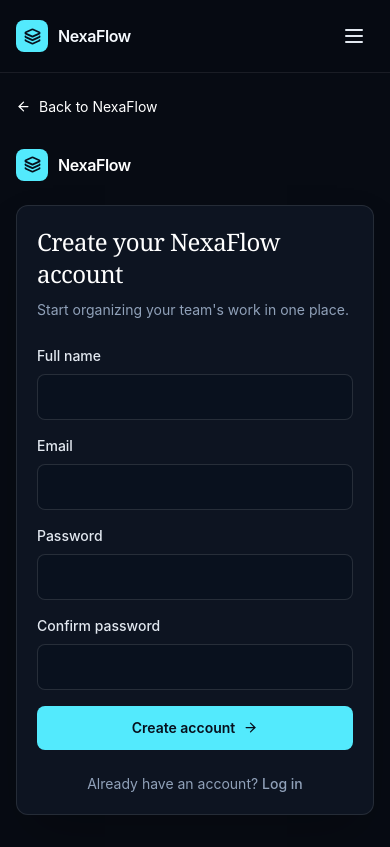
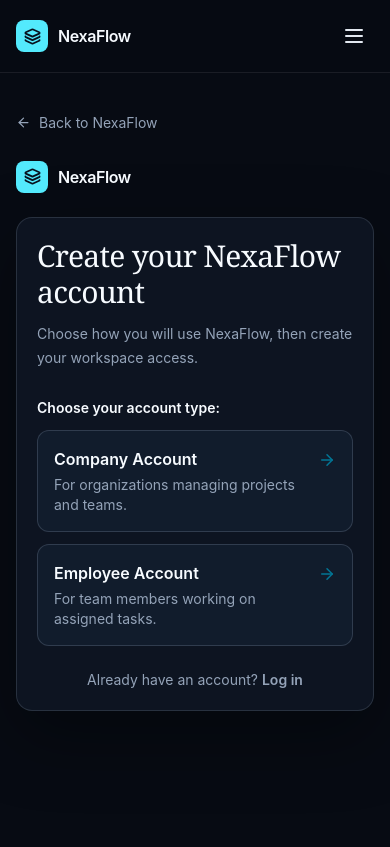
Before and after one commit to ruthsol123/nexaflow, a Next.js app: page /signup in a window 390 px wide. Built offline with nearby package versions, Linux system fonts and the light colour scheme.

Commit message:
feat: improve account creation and authentication flow

```diff
--- a/app/globals.css
+++ b/app/globals.css
@@ -98,6 +98,20 @@ select option {
 	color: white;
 }
 
+.theme-auth select option { background-color: #ffffff; color: #10213b; }
+[data-theme="dark"] .theme-auth { background-color: #070b13; color: #f7fbff; }
+[data-theme="dark"] .theme-auth .auth-card { border-color: rgba(148, 163, 184, .2); background-color: #0d1421; box-shadow: 0 25px 70px rgba(0, 0, 0, .35); }
+[data-theme="dark"] .theme-auth .auth-label { color: #e2e8f0; }
+[data-theme="dark"] .theme-auth .auth-input { border-color: rgba(148, 163, 184, .3); background-color: #09111e; color: #f7fbff; }
+[data-theme="dark"] .theme-auth .auth-input::placeholder { color: #64748b; }
+[data-theme="dark"] .theme-auth .auth-choice { border-color: rgba(148, 163, 184, .24); background-color: #111c2c; }
+[data-theme="dark"] .theme-auth .auth-choice:hover { border-color: #67e8f9; background-color: #13283a; }
+[data-theme="dark"] .theme-auth .text-slate-950,
+[data-theme="dark"] .theme-auth .text-slate-900 { color: #f7fbff; }
+[data-theme="dark"] .theme-auth .text-slate-700 { color: #cbd5e1; }
+[data-theme="dark"] .theme-auth .text-slate-500 { color: #94a3b8; }
+[data-theme="dark"] .theme-auth select option { background-color: #10213b; color: white; }
+
 /* Smooth transitions for theme switching */
 * {
 	transition-property: color, background-color, border-color;
--- a/components/auth/AuthForm.tsx
+++ b/components/auth/AuthForm.tsx
@@ -3,154 +3,143 @@
 import { FormEvent, useState } from "react";
 import Link from "next/link";
 import { useRouter } from "next/navigation";
-import { ArrowLeft, ArrowRight, Layers3 } from "lucide-react";
-import { DEMO_ACCOUNTS, getDemoAccounts, saveDemoSession } from "@/lib/auth/demo-auth";
+import { ArrowLeft, ArrowRight, Eye, EyeOff, Layers3 } from "lucide-react";
+import { DEMO_ACCOUNTS, getDemoAccounts, saveDemoAccount, saveDemoSession } from "@/lib/auth/demo-auth";
 
 type AuthMode = "login" | "signup";
+type AccountType = "company" | "employee";
+type FormErrors = Record<string, string>;
 
-type AuthFormProps = {
-  mode: AuthMode;
-};
+const companySizes = ["1–10", "11–50", "51–200", "201–500", "500+"];
 
-type FormErrors = {
-  fullName?: string;
-  email?: string;
-  password?: string;
-  confirmPassword?: string;
-};
-
-export function AuthForm({ mode }: AuthFormProps) {
+export function AuthForm({ mode }: { mode: AuthMode }) {
   const isSignup = mode === "signup";
   const router = useRouter();
+  const [accountType, setAccountType] = useState<AccountType | null>(isSignup ? null : "employee");
   const [isSubmitting, setIsSubmitting] = useState(false);
+  const [showPassword, setShowPassword] = useState(false);
+  const [showConfirmPassword, setShowConfirmPassword] = useState(false);
+  const [showCredentials, setShowCredentials] = useState(false);
+  const [errors, setErrors] = useState<FormErrors>({});
+  const [error, setError] = useState("");
   const [message, setMessage] = useState("");
-  const [error, setError] = useState("");
-  const [showCredentials, setShowCredentials] = useState(false);
-  const [fieldErrors, setFieldErrors] = useState<FormErrors>({});
-  const [touchedFields, setTouchedFields] = useState<Set<string>>(new Set());
 
-  function validateField(fieldName: string, value: string): string | undefined {
-    switch (fieldName) {
-      case "fullName":
-        if (!value.trim()) return "Full name is required.";
-        if (value.trim().length < 2) return "Full name must be at least 2 characters.";
-        return undefined;
-      case "email":
-        if (!value.trim()) return "Email is required.";
-        if (!/^[^\s@]+@[^\s@]+\.[^\s@]+$/.test(value)) return "Please enter a valid email address.";
-        return undefined;
-      case "password":
-        if (!value) return "Password is required.";
-        if (value.length < 8) return "Password must be at least 8 characters.";
-        return undefined;
-      case "confirmPassword":
-        if (!value) return "Please confirm your password.";
-        return undefined;
-      default:
-        return undefined;
-    }
+  function chooseType(type: AccountType) {
+    setAccountType(type);
+    setErrors({});
+    setError("");
+    setMessage("");
   }
 
-  function handleFieldBlur(fieldName: string, value: string) {
-    setTouchedFields(prev => new Set(prev).add(fieldName));
-    const fieldError = validateField(fieldName, value);
-    setFieldErrors(prev => ({ ...prev, [fieldName]: fieldError }));
+  function validate(formData: FormData): FormErrors {
+    const next: FormErrors = {};
+    const fullName = String(formData.get("fullName") ?? "").trim();
+    const email = String(formData.get("email") ?? "").trim();
+    const password = String(formData.get("password") ?? "");
+    const confirmPassword = String(formData.get("confirmPassword") ?? "");
+    if (isSignup && !fullName) next.fullName = "Full name is required.";
+    else if (isSignup && fullName.length < 2) next.fullName = "Enter at least 2 characters.";
+    if (!email) next.email = "Email is required.";
+    else if (!/^[^\s@]+@[^\s@]+\.[^\s@]+$/.test(email)) next.email = "Enter a valid email address.";
+    if (!password) next.password = "Password is required.";
+    else if (password.length < 8) next.password = "Use at least 8 characters.";
+    if (isSignup && !confirmPassword) next.confirmPassword = "Please confirm your password.";
+    else if (isSignup && password !== confirmPassword) next.confirmPassword = "Passwords do not match.";
+    if (isSignup && accountType === "company") {
+      if (!String(formData.get("companyName") ?? "").trim()) next.companyName = "Company name is required.";
+      if (!String(formData.get("companySize") ?? "")) next.companySize = "Select a company size.";
+    }
+    return next;
   }
 
   function handleSubmit(event: FormEvent<HTMLFormElement>) {
     event.preventDefault();
     setError("");
     setMessage("");
-    setFieldErrors({});
-    setTouchedFields(new Set());
-
     const formData = new FormData(event.currentTarget);
-    const fullName = String(formData.get("fullName") ?? "").trim();
-    const email = String(formData.get("email") ?? "").trim();
-    const password = String(formData.get("password") ?? "");
-    const confirmPassword = String(formData.get("confirmPassword") ?? "");
-
-    // Validate all fields
-    const errors: FormErrors = {};
-    if (isSignup) {
-      const fullNameError = validateField("fullName", fullName);
-      if (fullNameError) errors.fullName = fullNameError;
-    }
-
-    const emailError = validateField("email", email);
-    if (emailError) errors.email = emailError;
-
-    const passwordError = validateField("password", password);
-    if (passwordError) errors.password = passwordError;
-
-    if (isSignup) {
-      const confirmPasswordError = validateField("confirmPassword", confirmPassword);
-      if (confirmPasswordError) errors.confirmPassword = confirmPasswordError;
-    }
-
-    if (isSignup && password !== confirmPassword) {
-      errors.confirmPassword = "Passwords do not match.";
-    }
-
-    if (Object.keys(errors).length > 0) {
-      setFieldErrors(errors);
-      setTouchedFields(new Set(["fullName", "email", "password", "confirmPassword"]));
+    const nextErrors = validate(formData);
+    if (Object.keys(nextErrors).length) {
+      setErrors(nextErrors);
       return;
     }
-
-    const account = getDemoAccounts().find((demoAccount) => demoAccount.email === email && demoAccount.password === password);
-    if (!isSignup && !account) {
-      setError("Invalid email or password.");
+    const email = String(formData.get("email") ?? "").trim().toLowerCase();
+    const password = String(formData.get("password") ?? "");
+    if (!isSignup) {
+      const account = getDemoAccounts().find((item) => item.email.toLowerCase() === email && item.password === password);
+      if (!account) {
+        setError("We could not match that email and password.");
+        return;
+      }
+      setIsSubmitting(true);
+      saveDemoSession(account);
+      window.setTimeout(() => router.replace(`/dashboard/${account.role}`), 300);
       return;
     }
-
-    if (isSignup) {
-      setIsSubmitting(true);
-      window.setTimeout(() => {
-        setIsSubmitting(false);
-        setMessage("Authentication will be connected in the next development phase.");
-      }, 450);
+    if (!accountType) return setError("Choose an account type to continue.");
+    if (getDemoAccounts().some((item) => item.email.toLowerCase() === email)) {
+      setErrors({ email: "An account with this email already exists." });
       return;
     }
-
-    if (!account) return;
-
     setIsSubmitting(true);
+    const fullName = String(formData.get("fullName") ?? "").trim();
+    const account = { email, password, role: accountType === "company" ? "employer" as const : "employee" as const, accountType, displayName: fullName, companyName: accountType === "company" ? String(formData.get("companyName") ?? "").trim() : undefined, companySize: accountType === "company" ? String(formData.get("companySize") ?? "") : undefined };
+    saveDemoAccount(account);
     saveDemoSession(account);
-    window.setTimeout(() => router.replace(`/dashboard/${account.role}`), 300);
+    setMessage("Your account is ready. Taking you to your workspace...");
+    window.setTimeout(() => router.replace(`/dashboard/${account.role}`), 450);
   }
 
   return (
-    <main className="theme-auth flex min-h-screen items-center justify-center bg-[#070b13] px-4 pt-24 pb-8 text-white sm:px-6 sm:pb-12">
-      <section className="w-full max-w-md">
-        <Link href="/" className="mb-8 inline-flex items-center gap-2 text-sm text-slate-400 transition-colors hover:text-white sm:mb-10">
-          <ArrowLeft size={15} /> Back to NexaFlow
-        </Link>
-        <div className="mb-6 flex items-center gap-2.5 font-semibold tracking-tight sm:mb-8">
-          <span className="flex size-8 items-center justify-center rounded-lg bg-cyan-300 text-[#07101d]"><Layers3 size={17} strokeWidth={2.5} /></span>
-          NexaFlow
-        </div>
-        <div className="rounded-xl border border-white/10 bg-[#0d1421] p-5 shadow-2xl sm:p-6 lg:p-8">
-          <h1 className="display-font text-2xl tracking-tight sm:text-3xl lg:text-4xl">{isSignup ? "Create your NexaFlow account" : "Welcome back"}</h1>
-          <p className="mt-2 text-sm leading-6 text-slate-400 sm:mt-3">{isSignup ? "Start organizing your team's work in one place." : "Log in to continue to your workspace."}</p>
-          {!isSignup && <div className="mt-4 rounded-lg border border-cyan-300/15 bg-cyan-300/6 px-3 py-2 text-xs leading-5 text-cyan-100 sm:mt-5 sm:py-2.5" role="note">Demo mode — authentication is currently running locally.</div>}
-          <form className="mt-6 space-y-4 sm:mt-8 sm:space-y-5" onSubmit={handleSubmit} noValidate>
-            {isSignup && <Field id="fullName" label="Full name" type="text" autoComplete="name" error={fieldErrors.fullName} onBlur={(e) => handleFieldBlur("fullName", e.target.value)} />}
-            <Field id="email" label="Email" type="email" autoComplete="email" error={fieldErrors.email} onBlur={(e) => handleFieldBlur("email", e.target.value)} />
-            <Field id="password" label="Password" type="password" autoComplete={isSignup ? "new-password" : "current-password"} error={fieldErrors.password} onBlur={(e) => handleFieldBlur("password", e.target.value)} />
-            {isSignup && <Field id="confirmPassword" label="Confirm password" type="password" autoComplete="new-password" error={fieldErrors.confirmPassword} onBlur={(e) => handleFieldBlur("confirmPassword", e.target.value)} />}
-            {error && <p className="text-sm text-rose-300" role="alert">{error}</p>}
-            {message && <p className="rounded-lg border border-cyan-300/20 bg-cyan-300/8 px-3 py-2 text-sm leading-5 text-cyan-100 sm:py-2.5" role="status">{message}</p>}
-            <button className="flex w-full items-center justify-center gap-2 rounded-lg bg-cyan-300 px-4 py-3 text-sm font-semibold text-[#07101d] transition hover:bg-cyan-200 disabled:cursor-not-allowed disabled:opacity-60" type="submit" disabled={isSubmitting}>{isSubmitting ? "Processing..." : isSignup ? "Create account" : "Log in"}{!isSubmitting && <ArrowRight size={15} />}</button>
-          </form>
-          {!isSignup && <div className="mt-5 border-t border-white/8 pt-4 sm:mt-6 sm:pt-5"><button className="text-xs font-medium text-slate-400 underline-offset-4 hover:text-white hover:underline" type="button" onClick={() => setShowCredentials(!showCredentials)}>{showCredentials ? "Hide demo credentials" : "View demo credentials"}</button>{showCredentials && <div className="mt-3 space-y-3 text-xs text-slate-400"><div><p className="font-medium text-slate-200">Employer Demo</p><p>{DEMO_ACCOUNTS[0].email}</p><p className="text-slate-500">Password: {DEMO_ACCOUNTS[0].password}</p></div><div><p className="font-medium text-slate-200">Employee Demo</p><p>{DEMO_ACCOUNTS[1].email}</p><p className="text-slate-500">Password: {DEMO_ACCOUNTS[1].password}</p></div><p className="text-[11px] text-slate-600">Demo only. These are not production credentials.</p></div>}</div>}
-          <p className="mt-6 text-center text-sm text-slate-400 sm:mt-7">{isSignup ? "Already have an account?" : "Don't have an account?"}{" "}<Link className="font-medium text-cyan-300 transition-colors hover:text-cyan-200" href={isSignup ? "/login" : "/signup"}>{isSignup ? "Log in" : "Create an account"}</Link></p>
+    <main className="theme-auth min-h-screen bg-slate-50 px-4 pb-10 pt-28 text-slate-900 sm:px-6 sm:pb-14">
+      <section className="mx-auto w-full max-w-lg">
+        <Link href="/" className="mb-7 inline-flex items-center gap-2 text-sm text-slate-500 transition hover:text-slate-900 sm:mb-9"><ArrowLeft size={15} /> Back to NexaFlow</Link>
+        <div className="mb-6 flex items-center gap-2.5 font-semibold tracking-tight sm:mb-8"><span className="flex size-8 items-center justify-center rounded-lg bg-cyan-300 text-[#07101d]"><Layers3 size={17} strokeWidth={2.5} /></span>NexaFlow</div>
+        <div className="auth-card rounded-2xl border border-slate-200 bg-white p-5 shadow-xl shadow-slate-200/50 sm:p-7 lg:p-8">
+          <h1 className="display-font text-3xl tracking-tight text-slate-950 sm:text-4xl">{isSignup ? "Create your NexaFlow account" : "Welcome back"}</h1>
+          <p className="mt-3 text-sm leading-6 text-slate-500">{isSignup ? "Choose how you will use NexaFlow, then create your workspace access." : "Log in to continue to your workspace."}</p>
+          {!isSignup && <div className="mt-5 rounded-lg border border-cyan-200 bg-cyan-50 px-3 py-2.5 text-xs leading-5 text-cyan-900" role="note">Demo mode — authentication is currently running locally.</div>}
+          {isSignup && !accountType ? <AccountTypeSelector onSelect={chooseType} /> : (
+            <form className="mt-7 space-y-4 sm:mt-8 sm:space-y-5" onSubmit={handleSubmit} noValidate>
+              {isSignup && <div className="flex items-center justify-between rounded-lg border border-cyan-200 bg-cyan-50 px-3 py-2.5 text-sm text-cyan-900"><span>Account Type: <b>{accountType === "company" ? "Company" : "Employee"}</b></span><button type="button" className="font-semibold underline underline-offset-4" onClick={() => setAccountType(null)}>Change</button></div>}
+              {isSignup && <Field id="fullName" label="Full name" autoComplete="name" error={errors.fullName} />}
+              {isSignup && accountType === "company" && <Field id="companyName" label="Company name" autoComplete="organization" error={errors.companyName} />}
+              <Field id="email" label={isSignup && accountType === "company" ? "Company email" : "Email"} type="email" autoComplete="email" error={errors.email} />
+              {isSignup && accountType === "company" && <SelectField id="companySize" label="Company size" options={companySizes} error={errors.companySize} />}
+              <PasswordField id="password" label="Password" valueVisible={showPassword} onToggle={() => setShowPassword((visible) => !visible)} error={errors.password} autoComplete={isSignup ? "new-password" : "current-password"} />
+              {isSignup && <PasswordField id="confirmPassword" label="Confirm password" valueVisible={showConfirmPassword} onToggle={() => setShowConfirmPassword((visible) => !visible)} error={errors.confirmPassword} autoComplete="new-password" />}
+              {error && <p className="text-sm text-rose-600" role="alert">{error}</p>}
+              {message && <p className="rounded-lg border border-emerald-200 bg-emerald-50 px-3 py-2.5 text-sm leading-5 text-emerald-800" role="status">{message}</p>}
+              <button className="flex w-full items-center justify-center gap-2 rounded-lg bg-[#10213b] px-4 py-3 text-sm font-semibold text-white transition hover:bg-[#1c3557] disabled:cursor-not-allowed disabled:opacity-60" type="submit" disabled={isSubmitting}>{isSubmitting ? "Processing..." : isSignup ? "Create account" : "Log in"}{!isSubmitting && <ArrowRight size={15} />}</button>
+            </form>
+          )}
+          {!isSignup && <div className="mt-6 border-t border-slate-200 pt-4"><button className="text-xs font-medium text-slate-500 underline-offset-4 hover:text-slate-900 hover:underline" type="button" onClick={() => setShowCredentials((visible) => !visible)}>{showCredentials ? "Hide demo credentials" : "View demo credentials"}</button>{showCredentials && <div className="mt-3 space-y-3 text-xs text-slate-500"><DemoCredential label="Employer Demo" account={DEMO_ACCOUNTS[0]} /><DemoCredential label="Employee Demo" account={DEMO_ACCOUNTS[1]} /></div>}</div>}
+          <p className="mt-6 text-center text-sm text-slate-500">{isSignup ? "Already have an account?" : "Don't have an account?"}{" "}<Link className="font-semibold text-cyan-700 transition hover:text-cyan-900" href={isSignup ? "/login" : "/signup"}>{isSignup ? "Log in" : "Create an account"}</Link></p>
         </div>
       </section>
     </main>
   );
 }
 
-function Field({ id, label, type, autoComplete, error, onBlur }: { id: string; label: string; type: string; autoComplete: string; error?: string; onBlur?: (e: React.FocusEvent<HTMLInputElement>) => void }) {
-  return <div><label className="mb-2 block text-sm font-medium text-slate-200" htmlFor={id}>{label}</label><input className={`w-full rounded-lg border px-3.5 py-3 text-sm text-white outline-none transition placeholder:text-slate-600 focus:ring-2 ${error ? 'border-rose-500/50 bg-[#09111e] focus:border-rose-500 focus:ring-rose-500/15' : 'border-white/12 bg-[#09111e] focus:border-cyan-300/70 focus:ring-cyan-300/15'}`} id={id} name={id} type={type} autoComplete={autoComplete} required onBlur={onBlur} />{error && <p className="mt-1 text-xs text-rose-300">{error}</p>}</div>;
+function AccountTypeSelector({ onSelect }: { onSelect: (type: AccountType) => void }) {
+  return <div className="mt-7 space-y-3 sm:mt-8"><p className="text-sm font-semibold text-slate-900">Choose your account type:</p><div className="grid gap-3"><AccountTypeCard title="Company Account" description="For organizations managing projects and teams." onClick={() => onSelect("company")} /><AccountTypeCard title="Employee Account" description="For team members working on assigned tasks." onClick={() => onSelect("employee")} /></div></div>;
 }
+
+function AccountTypeCard({ title, description, onClick }: { title: string; description: string; onClick: () => void }) {
+  return <button type="button" onClick={onClick} className="auth-choice flex w-full items-start justify-between gap-4 rounded-xl border border-slate-200 bg-slate-50 p-4 text-left transition hover:border-cyan-400 hover:bg-cyan-50 focus:outline-none focus:ring-2 focus:ring-cyan-300"><span><span className="block font-semibold text-slate-900">{title}</span><span className="mt-1 block text-sm leading-5 text-slate-500">{description}</span></span><ArrowRight className="mt-1 shrink-0 text-cyan-700" size={18} /></button>;
+}
+
+function Field({ id, label, type = "text", autoComplete, error }: { id: string; label: string; type?: string; autoComplete: string; error?: string }) {
+  return <div><label className="auth-label mb-2 block text-sm font-medium text-slate-700" htmlFor={id}>{label}</label><input className={`auth-input w-full rounded-lg border bg-white px-3.5 py-3 text-sm text-slate-900 outline-none transition placeholder:text-slate-400 focus:border-cyan-500 focus:ring-2 focus:ring-cyan-500/15 ${error ? "border-rose-400" : "border-slate-300"}`} id={id} name={id} type={type} autoComplete={autoComplete} required aria-invalid={Boolean(error)} />{error && <p className="mt-1.5 text-xs text-rose-600" role="alert">{error}</p>}</div>;
+}
+
+function SelectField({ id, label, options, error }: { id: string; label: string; options: string[]; error?: string }) {
+  return <div><label className="auth-label mb-2 block text-sm font-medium text-slate-700" htmlFor={id}>{label}</label><select className={`auth-input w-full rounded-lg border bg-white px-3.5 py-3 text-sm text-slate-900 outline-none transition focus:border-cyan-500 focus:ring-2 focus:ring-cyan-500/15 ${error ? "border-rose-400" : "border-slate-300"}`} id={id} name={id} required defaultValue=""><option value="">Select company size</option>{options.map((option) => <option key={option}>{option}</option>)}</select>{error && <p className="mt-1.5 text-xs text-rose-600" role="alert">{error}</p>}</div>;
+}
+
+function PasswordField({ id, label, autoComplete, valueVisible, onToggle, error }: { id: string; label: string; autoComplete: string; valueVisible: boolean; onToggle: () => void; error?: string }) {
+  return <div><label className="auth-label mb-2 block text-sm font-medium text-slate-700" htmlFor={id}>{label}</label><div className="relative"><input className={`auth-input w-full rounded-lg border bg-white px-3.5 py-3 pr-11 text-sm text-slate-900 outline-none transition focus:border-cyan-500 focus:ring-2 focus:ring-cyan-500/15 ${error ? "border-rose-400" : "border-slate-300"}`} id={id} name={id} type={valueVisible ? "text" : "password"} autoComplete={autoComplete} required aria-invalid={Boolean(error)} /><button type="button" className="absolute right-2 top-1/2 -translate-y-1/2 rounded p-2 text-slate-400 hover:text-slate-700" onClick={onToggle} aria-label={valueVisible ? `Hide ${label.toLowerCase()}` : `Show ${label.toLowerCase()}`}>{valueVisible ? <EyeOff size={17} /> : <Eye size={17} />}</button></div>{error && <p className="mt-1.5 text-xs text-rose-600" role="alert">{error}</p>}</div>;
+}
+
+function DemoCredential({ label, account }: { label: string; account: (typeof DEMO_ACCOUNTS)[number] }) {
+  return <div><p className="font-medium text-slate-700">{label}</p><p>{account.email}</p><p>Password: {account.password}</p></div>;
+}
--- a/lib/auth/demo-auth.ts
+++ b/lib/auth/demo-auth.ts
@@ -4,22 +4,27 @@ export type DemoAccount = {
   email: string;
   password: string;
   role: DemoRole;
+  accountType: "company" | "employee";
   displayName: string;
+  companyName?: string;
+  companySize?: string;
 };
 
-export type DemoSession = Pick<DemoAccount, "email" | "role" | "displayName">;
+export type DemoSession = Pick<DemoAccount, "email" | "role" | "accountType" | "displayName">;
 
 export const DEMO_ACCOUNTS: DemoAccount[] = [
   {
     email: "employer@nexaflow.demo",
     password: "Employer123!",
     role: "employer",
+    accountType: "company",
     displayName: "Sarah",
   },
   {
     email: "employee@nexaflow.demo",
     password: "Employee123!",
     role: "employee",
+    accountType: "employee",
     displayName: "Alex",
   },
 ];
@@ -32,7 +37,10 @@ export function getDemoAccounts(): DemoAccount[] {
   const rawAccounts = window.localStorage.getItem(CREATED_ACCOUNTS_KEY);
   if (!rawAccounts) return DEMO_ACCOUNTS;
   try {
-    const createdAccounts = JSON.parse(rawAccounts) as DemoAccount[];
+    const createdAccounts = (JSON.parse(rawAccounts) as DemoAccount[]).map((account) => ({
+      ...account,
+      accountType: account.accountType ?? (account.role === "employer" ? "company" : "employee"),
+    }));
     return [...DEMO_ACCOUNTS, ...createdAccounts];
   } catch {
     window.localStorage.removeItem(CREATED_ACCOUNTS_KEY);
@@ -51,6 +59,7 @@ export function saveDemoSession(account: DemoAccount) {
   const session: DemoSession = {
     email: account.email,
     role: account.role,
+    accountType: account.accountType,
     displayName: account.displayName,
   };
   window.localStorage.setItem(SESSION_KEY, JSON.stringify(session));
--- a/lib/demo-data/DemoDataProvider.tsx
+++ b/lib/demo-data/DemoDataProvider.tsx
@@ -24,7 +24,7 @@ export function DemoDataProvider({ children }: { children: ReactNode }) {
     return [...stored, ...initialNotifications.filter((notification) => !storedIds.has(notification.id))];
   });
   function persist<T>(key: string, items: T[]) { window.localStorage.setItem(key, JSON.stringify(items)); }
-  function createEmployee(employee: Omit<Employee, "id">, password: string) { const created = { ...employee, id: makeId("employee") }; setEmployeeState((items) => { const next = [...items, created]; persist("nexaflow-employees", next); return next; }); saveDemoAccount({ email: created.email, password, role: "employee", displayName: created.name }); return created; }
+  function createEmployee(employee: Omit<Employee, "id">, password: string) { const created = { ...employee, id: makeId("employee") }; setEmployeeState((items) => { const next = [...items, created]; persist("nexaflow-employees", next); return next; }); saveDemoAccount({ email: created.email, password, role: "employee", accountType: "employee", displayName: created.name }); return created; }
   function createProject(project: Omit<Project, "id">) { const created = { ...project, id: makeId("project") }; setProjectState((items) => { const next = [...items, created]; persist("nexaflow-projects", next); return next; }); return created; }
   function updateProject(id: string, changes: Partial<Project>) { setProjectState((items) => { const next = items.map((project) => project.id === id ? { ...project, ...changes } : project); persist("nexaflow-projects", next); return next; }); }
   function deleteProject(id: string) { setProjectState((items) => { const next = items.filter((project) => project.id !== id); persist("nexaflow-projects", next); return next; }); setTaskState((items) => { const next = items.filter((task) => task.projectId !== id); persist("nexaflow-tasks", next); return next; }); }
```
